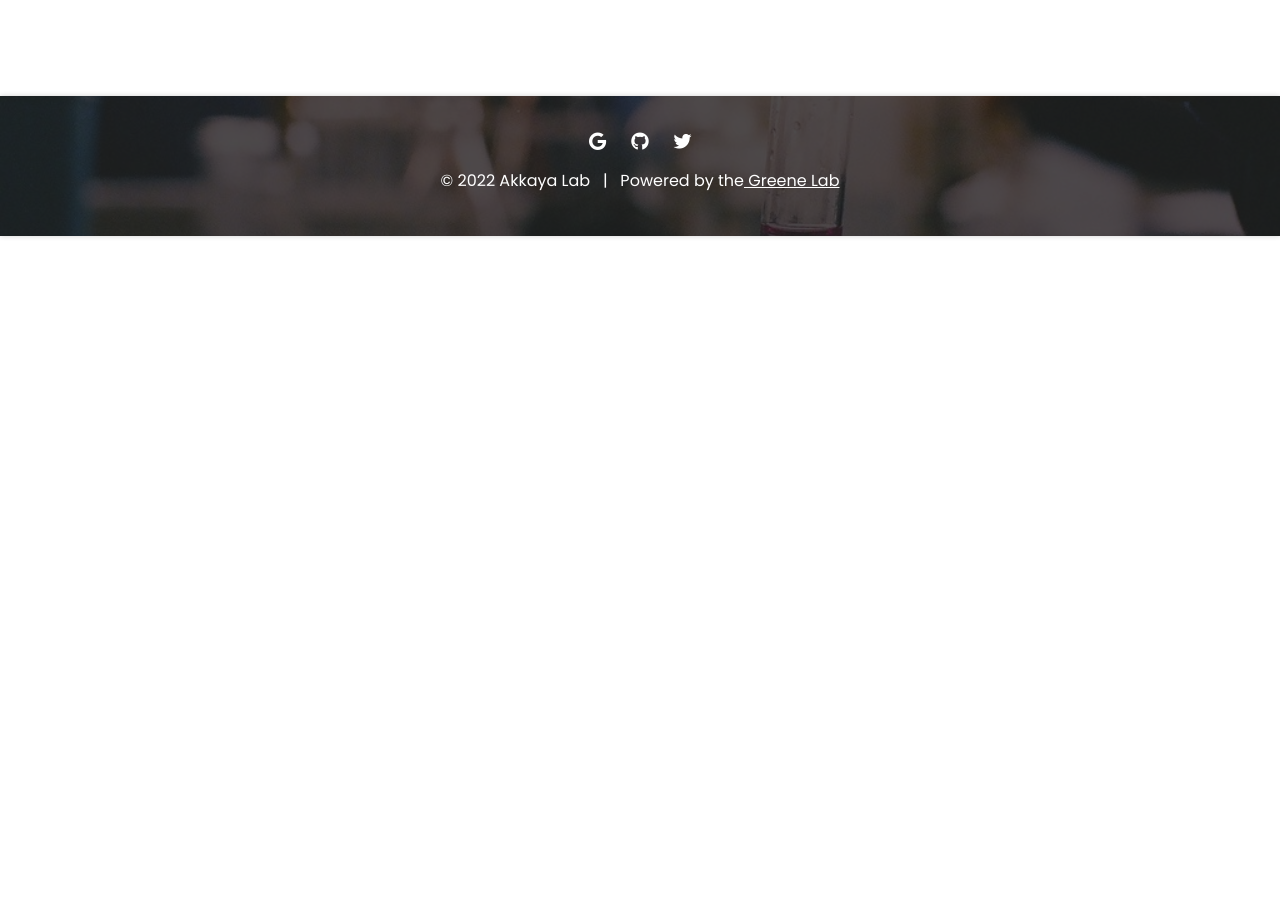
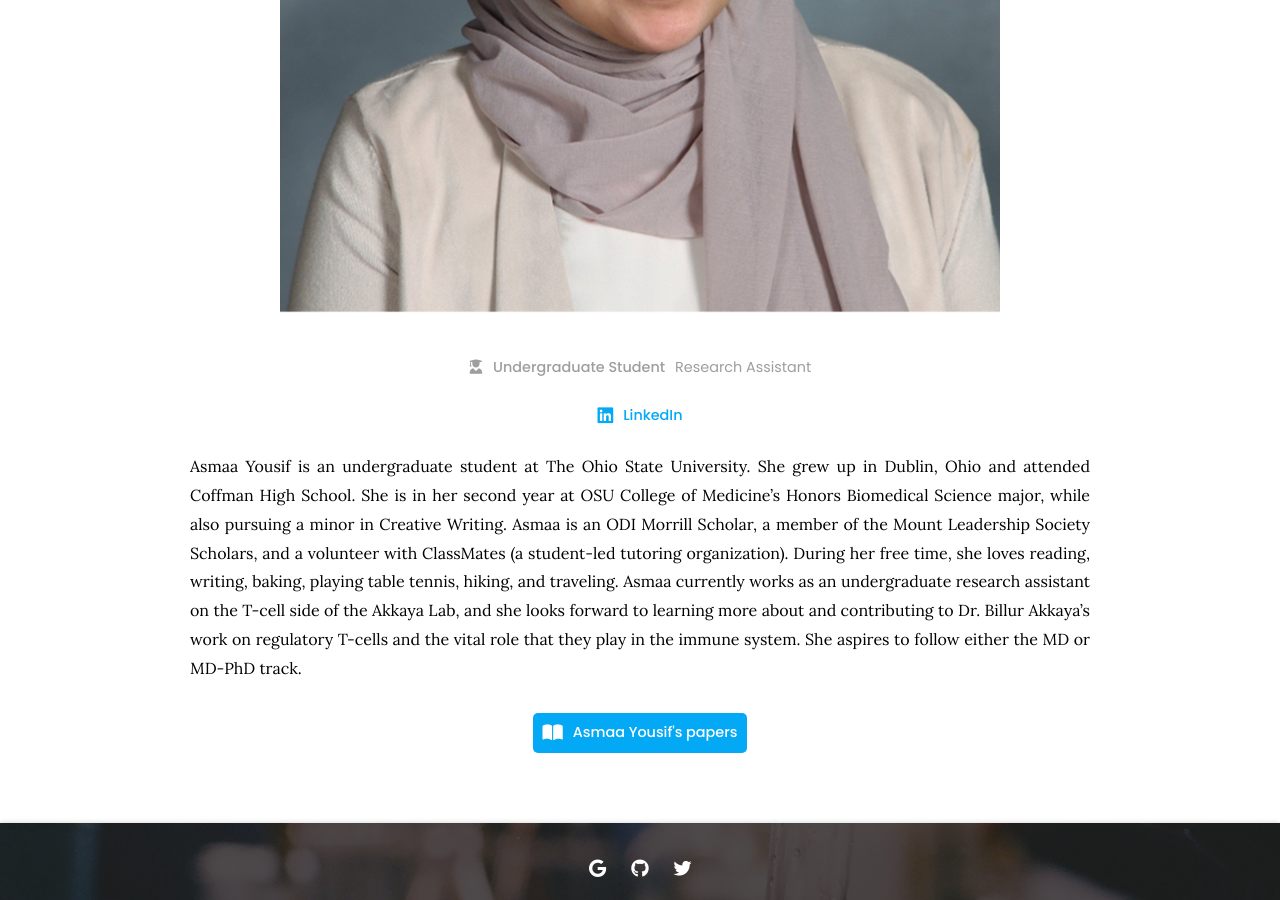
Before and after one commit to Harrisonthow/akkaya-lab, a Jekyll site: the page built from _members/asmaa.md, in a window 1280 px wide and 900 px high, scrolled down 664 px. Built offline with Jekyll 4.4.1, drawn with Linux system fonts in a browser that asks for light colours; before the commit the page ends 900 px from its top, so only the background shows below that.

Commit message:
Update favicon, asmaa, selin, funding

```diff
--- a/_members/asmaa.md
+++ b/_members/asmaa.md
@@ -1,6 +1,11 @@
 ---
 name: Asmaa Yousif
-image: images/user.jpg
+image: images/members/asmaa.jpg
 description: Research Assistant
 role: undergrad
+links:
+    linkedin: asmaa-yousif02
 ---
+
+Asmaa Yousif is an undergraduate student at The Ohio State University. She grew up in Dublin, Ohio and attended Coffman High School. She is in her second year at OSU College of Medicine’s Honors Biomedical Science major, while also pursuing a minor in Creative Writing. Asmaa is an ODI Morrill Scholar, a member of the Mount Leadership Society Scholars, and a volunteer with ClassMates (a student-led tutoring organization). During her free time, she loves reading, writing, baking, playing table tennis, hiking, and traveling.
+Asmaa currently works as an undergraduate research assistant on the T-cell side of the Akkaya Lab, and she looks forward to learning more about and contributing to Dr. Billur Akkaya’s work on regulatory T-cells and the vital role that they play in the immune system. She aspires to follow either the MD or MD-PhD track.
```
Also changed, not shown: _members/selin.md (+3 -1 lines), favicons/android-chrome-192x192.png, favicons/android-chrome-512x512.png (added), favicons/apple-touch-icon.png, favicons/favicon-16x16.png, favicons/favicon-32x32.png, favicons/favicon.ico, favicons/mstile-144x144.png (added), favicons/mstile-150x150.png, favicons/mstile-310x150.png (added), favicons/mstile-310x310.png (added), favicons/mstile-70x70.png (added), favicons/safari-pinned-tab.svg (deleted), favicons/site.webmanifest, 4 more files.
